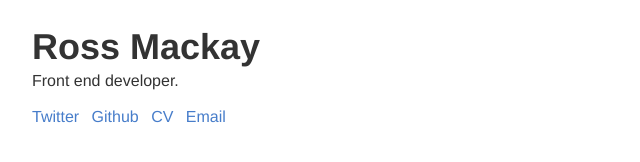
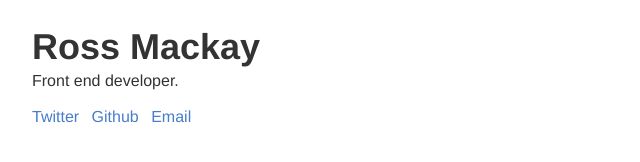
Before and after one commit to mcky/mcky.github.io, a Jekyll site: the page built from index.md, in a window 1280 px wide. Shown: the part 374-536 px from the top of the page, without its empty margins (0-640 px from the left). Built offline with Jekyll 4.4.1, drawn with Linux system fonts in a browser that asks for light colours.

Commit message:
Removed CV link

```diff
--- a/_includes/footer.html
+++ b/_includes/footer.html
@@ -6,9 +6,9 @@
 		<li class="footer__social__item">
 			<a href="https://github.com/mcky" title="Github">Github</a>
 		</li>
-		<li class="footer__social__item">
-			<a href="{{site.url}}/cv/" title="CV">CV</a>
-		</li>
+		<!--<li class="footer__social__item">-->
+		<!--	<a href="{{site.url}}/cv/" title="CV">CV</a>-->
+		<!--</li>-->
 		<li class="footer__social__item">
 			<a href="mailto:{{site.email}}" title="Email">Email</a>
 		</li>
```
